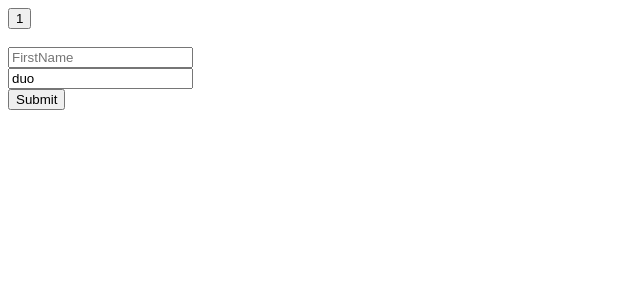
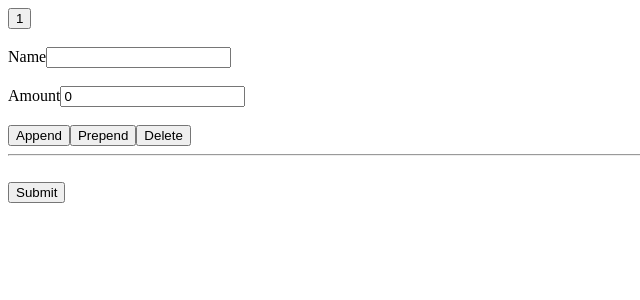
Before and after one commit to dibborah/react-hook-form-beier-luo-again, a React (Vite) app: page / in a window 1280 px wide. Shown: the top 300 px of the page, without its empty margins (0-640 px from the left). Built offline with nearby package versions, Linux system fonts and the light colour scheme.

Commit message:
continuing useField array. Completed using the append, prepend, remove, field method from useFieldArray custom hook

```diff
--- a/src/App.tsx
+++ b/src/App.tsx
@@ -1,66 +1,32 @@
 /* eslint-disable @typescript-eslint/no-explicit-any */
-import React, { useEffect, useState } from "react";
-import { useForm, useFormState, useWatch } from "react-hook-form";
+import { useFieldArray, useForm } from "react-hook-form";
 
 type FormFields = {
-  firstName: string;
-  lastName: string;
+  cart: {
+    name: string;
+    amount: number;
+  }[]
 };
 
-const Controller = ({ control, register, render, name, rules }: any) => {
-  const props = register(name, rules);
-  const value = useWatch({
-    control,
-    name,
-  })
-  const { errors } = useFormState({
-    control,
-    name,
-  })
-
-  console.log('errors', errors);
-  return render({
-    value,
-    onChange: (e: any) => props.onChange({
-      target: {
-        name,
-        value: e.target.value,
-      }
-    }),
-    onBlur: props.onBlur,
-    name: props.name,
-  })
-}
-
-const Input = (props: any) => {
-  const [value, setValue] = useState(props.value || '');
-
-  React.useEffect(() => {
-    setValue(props.value);
-  }, [props.value]);// Asynchronous 'duo' update is done using this useEffect
-
-  return <input
-    onChange={(e) => {
-      setValue(e.target.value)
-      props.onChange && props.onChange(e)
-    }}
-    value={value}
-  />
-}
 let renderCount = 0;
 const App = () => {
   const {
     register,
     handleSubmit,
     control,
-    setValue,
-    // formState: {errors}
   } = useForm<FormFields>({
     defaultValues: {
-      firstName: '',
-      lastName: 'test',// This is working because of using the useWatch hook
+      cart: [{
+        name: '',
+        amount: 0,
+      }]
     },
   });
+
+  const { fields, append, prepend, remove } = useFieldArray({
+    name: 'cart',
+    control,
+  })
 
   renderCount++;
 
@@ -68,15 +34,6 @@ const App = () => {
     console.log(data);
   };
 
-  // console.log('errors', errors);
-
-  // setValue('lastName', 'bill');
-
-  React.useEffect(() => {
-    setTimeout(() => {
-      setValue('lastName', 'duo');// This line or useEffect is woking becuase of the useEffect in <Input /> component
-    }, 1000)
-  }, [setValue]);
   return (
     <div>
       <div>
@@ -84,19 +41,40 @@ const App = () => {
       </div>
       <form onSubmit={handleSubmit(onSubmit)}>
         <br />
-        <input autoComplete="off" {...register('firstName')}
-          placeholder="FirstName"
-        />
-        <br />
-        <Controller {...{
-          register,
-          control,
-          rules: {
-            required: true
-          },
-          name: 'lastName',
-          render: (props: any) => <Input {...props} />
-        }} />
+        {fields.map((item, index) => {
+          return (
+            <section key={index}>
+              <label>
+                <span>Name</span>
+                <input type="text" {...register(`cart.${index}.name`)} />
+              </label>
+              <br />
+              <br />
+              <label>
+                <span>Amount</span>
+                <input type="number" {...register(`cart.${index}.amount`, { valueAsNumber: true })} />
+              </label>
+              <br />
+              <br />
+              <button type="button" onClick={() => {
+                append({
+                  name: 'append',
+                  amount: 0,
+                })
+              }}>Append</button>
+              <button type="button" onClick={() => {
+                prepend({
+                  name: 'prepend',
+                  amount: 0,
+                })
+              }}>Prepend</button>
+              <button type="button" onClick={() => {
+                remove(index)
+              }}>Delete</button>
+              <hr />
+            </section>
+          )
+        })}
         <br />
         <input type="submit" />
         <br />
```
